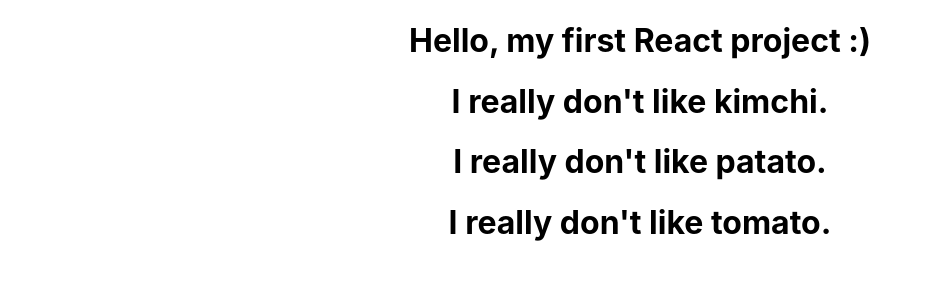
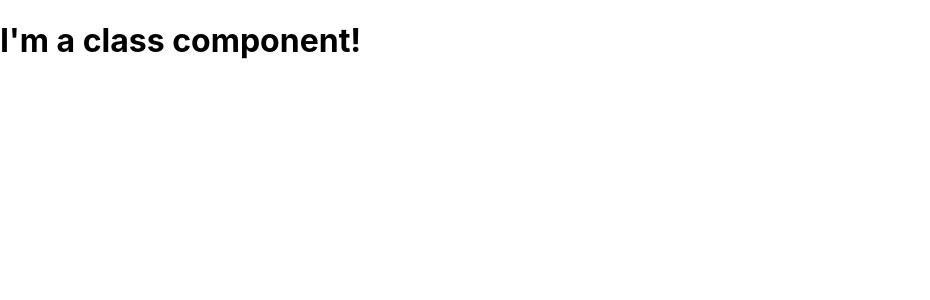
Before and after one commit to ShinMini/Movie-APP, a React (Create React App) app: page / in a window 1280 px wide. Shown: the top 300 px of the page, without its empty margins (0-930 px from the left). Built offline with nearby package versions, Linux system fonts and the light colour scheme.

Commit message:
Update App.js
class and component practice example file

```diff
--- a/src/App.js
+++ b/src/App.js
@@ -1,37 +1,9 @@
 import React from "react";
-import './App.css';
 
-function LikeFoods({name}){
-    return <h1>I really don't like {name}. </h1>;
-}
-
-const foodHate = [
-    {
-        name: 'kimchi',
-        grade: 3
-    },
-    {
-        name: 'patato',
-        grade: 2
-    },
-    {
-        name: 'tomato',
-        grade: 1
+class App extends React.Component {
+    render(){
+        return <h1>I'm a class component!</h1>;
     }
-];
-
-
-function App() {
-  return (
-      <div className={"container"}>
-        <h1>
-          Hello, my first React project :)
-        </h1>
-          {
-              foodHate.map ( hates => <LikeFoods name={hates.name}/> )
-          }
-      </div>
-  );
 }
 
 export default App;
```
